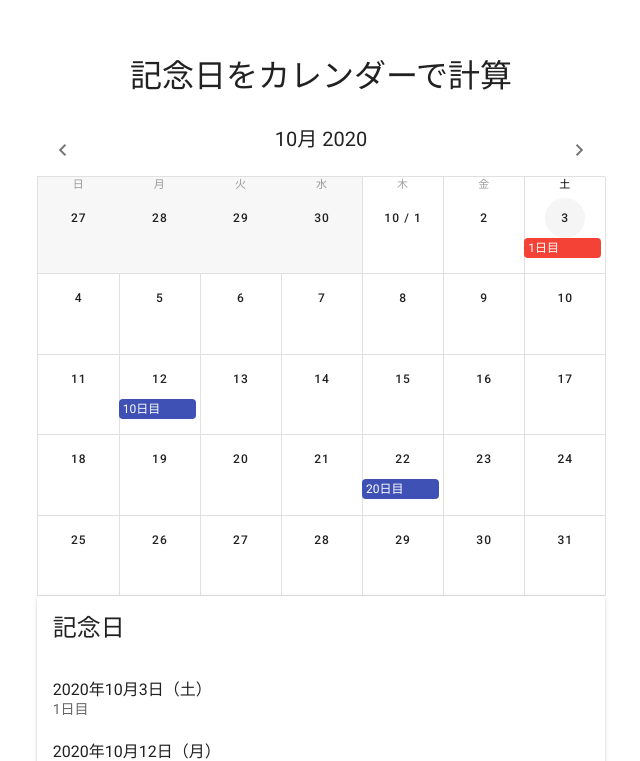
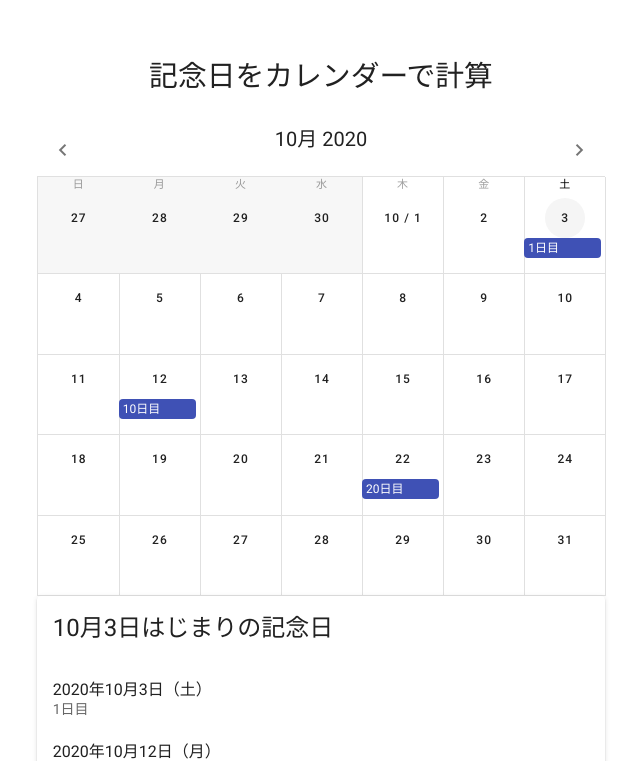
Before and after one commit to silloi/baegil, a Nuxt app: page / in a window 1280 px wide. Shown: the part 191-952 px from the top of the page, without its empty margins (319-959 px from the left). Built offline with nearby package versions, Linux system fonts and the light colour scheme.

Commit message:
fix: modify design

```diff
--- a/pages/index.vue
+++ b/pages/index.vue
@@ -2,6 +2,7 @@
   <v-row justify="center" align="center">
     <v-col cols="12" sm="8" md="6">
       <v-img
+        min-height="150"
         src="anniversary.jpg"
       />
       <h1>記念日をカレンダーで計算</h1>
@@ -42,7 +43,7 @@
       </v-sheet>
       <v-card>
         <v-card-title class="headline">
-          記念日
+          {{ formatDateShort(focus) }}はじまりの記念日
         </v-card-title>
         <v-list>
           <v-list-item v-for="event in events" :key="event.name">
@@ -70,7 +71,7 @@ const numbersMemorial = [
 
 export default {
   data: () => ({
-    focus: '',
+    focus: new Date(),
     events: [],
     type: 'month',
     typeToLabel: {
@@ -93,6 +94,12 @@ export default {
 
       return `${year}年${month}月${day}日（${weekday}）`
     },
+    formatDateShort (date) {
+      const month = date.getMonth() + 1
+      const day = date.getDate()
+
+      return `${month}月${day}日`
+    },
     setDay (date) {
       this.focus = date
       const calculateDayAfter = day => new Date(Date.parse(date) + 1000 * 60 * 60 * 24 * (day - 1))
@@ -108,8 +115,7 @@ export default {
 
       events.push({
         name: '1日目',
-        start: date,
-        color: 'red'
+        start: date
       })
 
       datesMemorial.map((date) => {
@@ -132,7 +138,7 @@ export default {
 
 <style scoped>
 h1 {
-  font-size: 2rem !important;
+  font-size: 1.8rem !important;
   font-weight: 400;
   line-height: 6rem;
   letter-spacing: normal !important;
```
